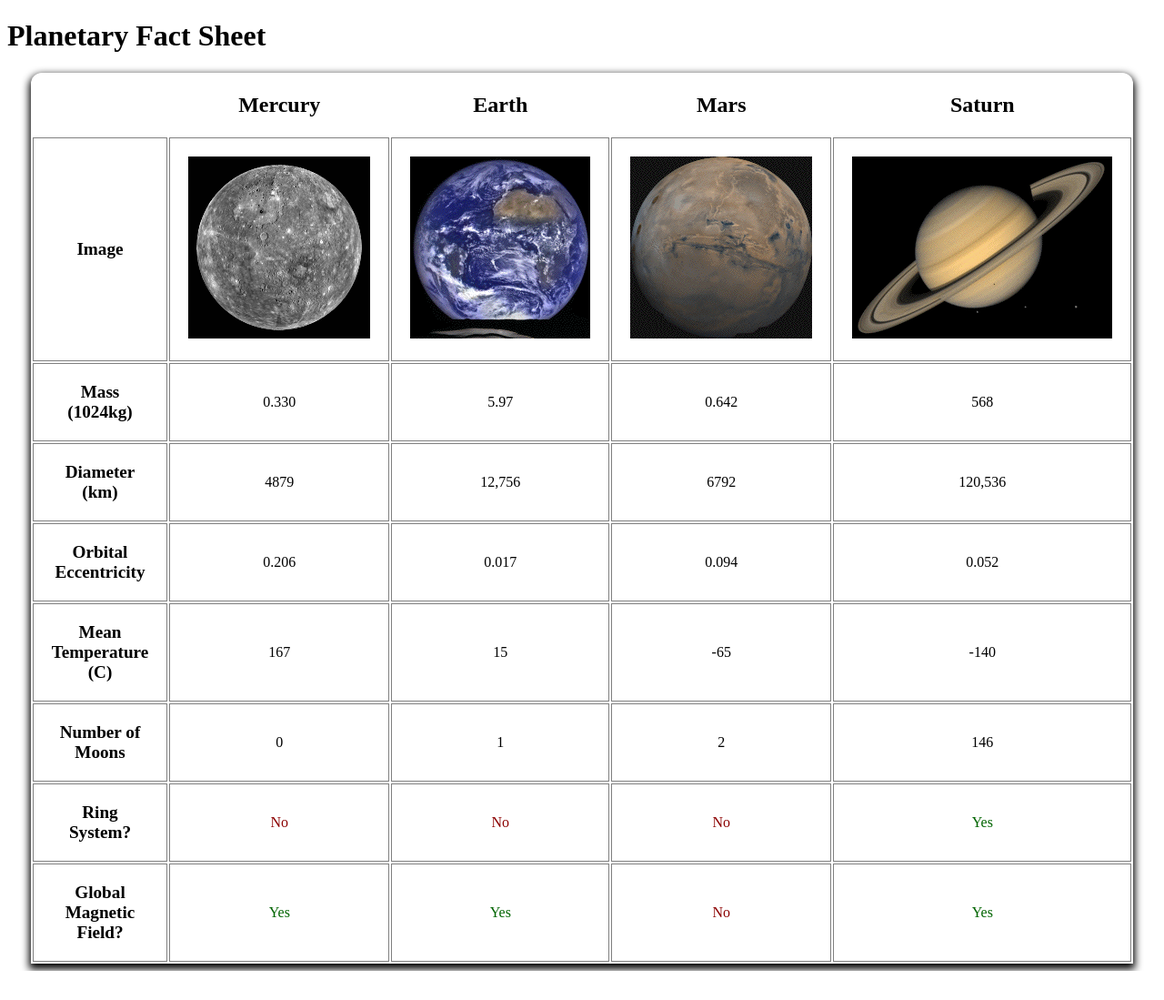
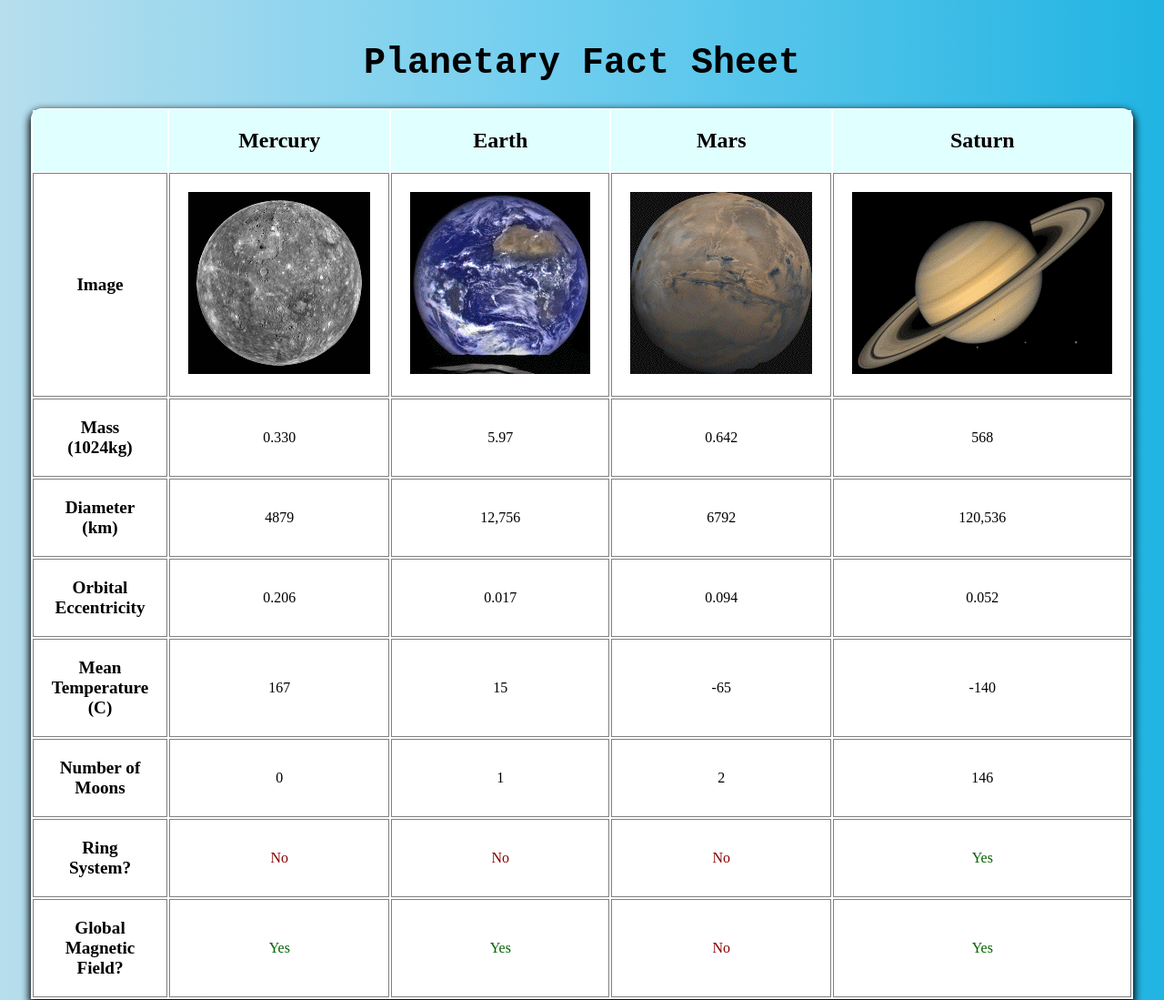
Before and after one commit to danicachen11/webdev_lab7, a plain HTML site: page index.html in a window 1280 px wide. Shown: the top 1099 px of the page at 91% size. Before the commit the page ends 1067 px from the top, so only its background shows below. Drawn offline with Linux system fonts and the light colour scheme.

Commit message:
Add gradient background

```diff
--- a/css/style.css
+++ b/css/style.css
@@ -1,6 +1,26 @@
+h1 {
+  text-align: center;
+  font-family: monospace, sans-serif;
+  font-size: 2.5em;
+  padding-top: 20px;
+}
+
+body {
+  background: linear-gradient(to right, #b7deed 0%,#71ceef 47%,#21b4e2 100%,#b7deed 100%);
+}
+
+#planets {
+  width: 80%;
+  margin: 0 auto;
+  box-shadow: 0px 4px 8px 2px rgba(0, 0, 0, 1);
+  border-radius: 12px 12px 0px 0px;
+  background-color: white;
+}
+
 th {
   font-size: 1.5em;
   padding: 20px;
+  background-color: lightcyan;
 }
 
 td {
@@ -10,8 +30,8 @@ td {
 }
 
 .field-name {
-    font-size: 1.2em;
-    font-weight: bold;
+  font-size: 1.2em;
+  font-weight: bold;
 }
 
 tr:hover {
@@ -33,10 +53,3 @@ td.yes:hover {
 td.no:hover {
   background-color: palevioletred;
 }
-
-#planets {
-  width: 80%;
-  margin: 0 auto;
-  box-shadow: 0px 4px 8px 2px rgba(0, 0, 0, 1);
-  border-radius: 12px 12px 0px 0px;
-}
```
